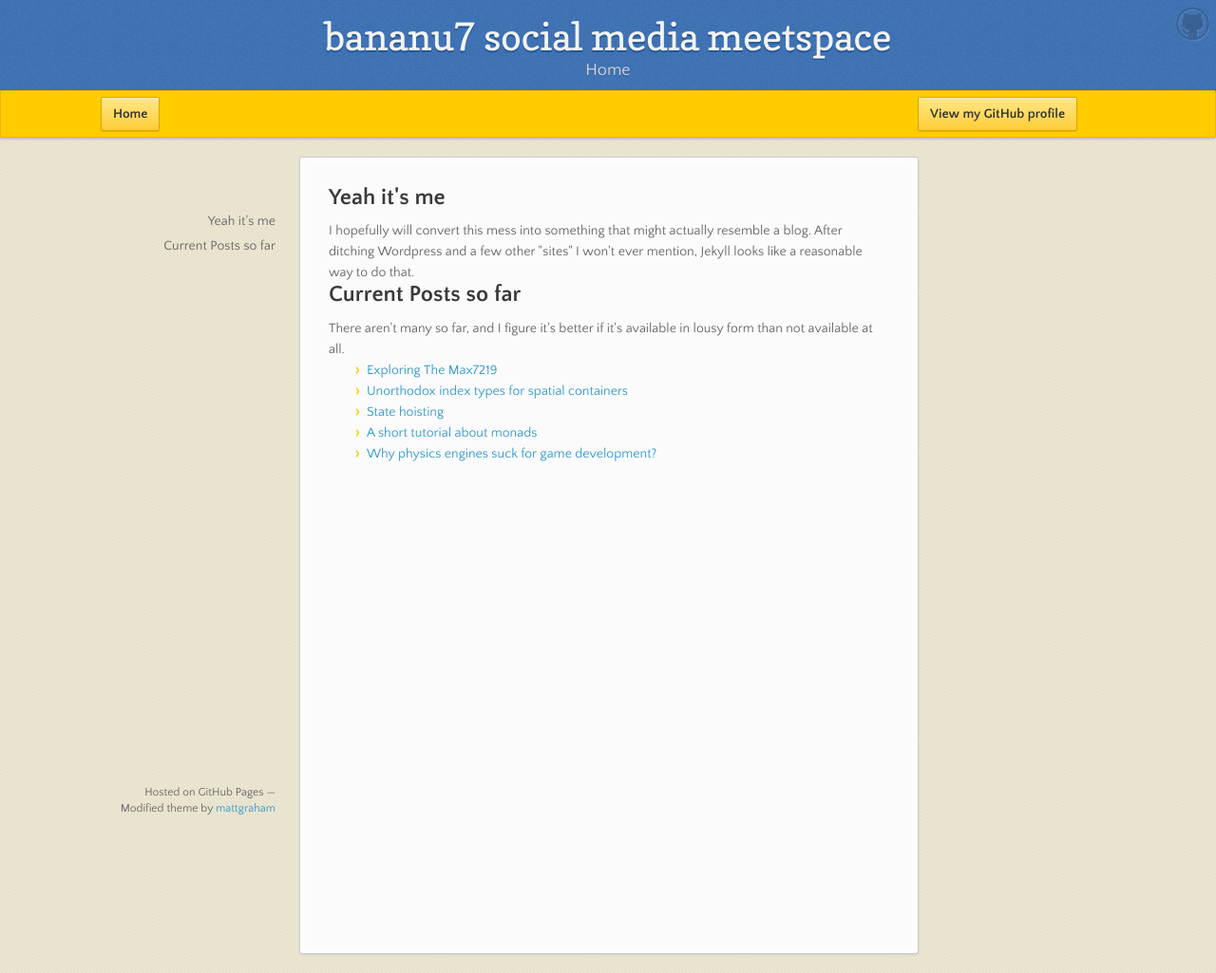
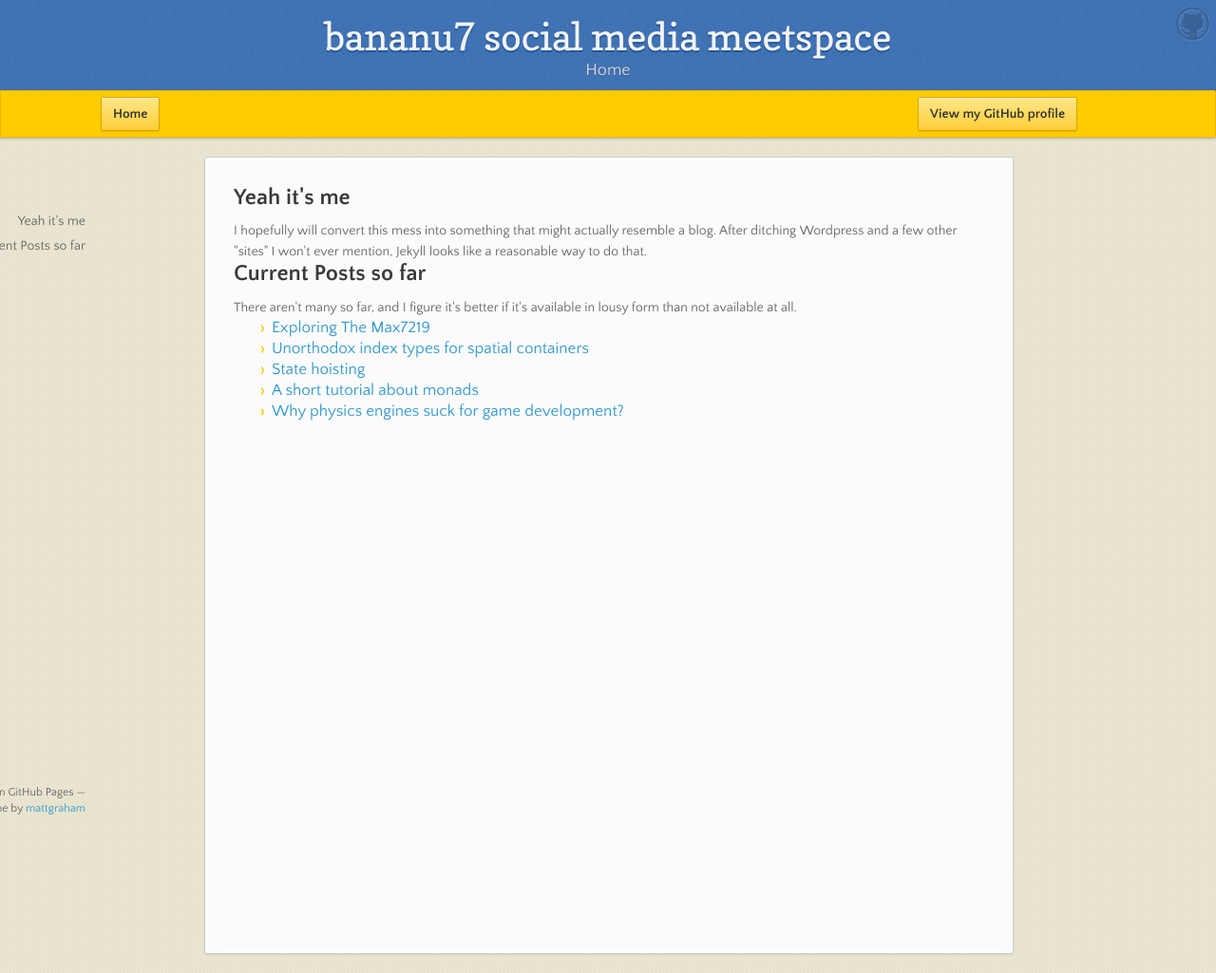
Before and after one commit to bananu7/bananu7.github.com, a Jekyll site: the page built from index.html, in a window 1280 px wide. Shown: the whole page at 95% size. Built offline with Jekyll 4.4.1, drawn with Linux system fonts in a browser that asks for light colours; nearby versions of some CDN libraries; Markdown is read by kramdown in place of the engine named in the settings.

Commit message:
Changed the overall look for bigger text and wider content

```diff
--- a/theme/stylesheets/styles.css
+++ b/theme/stylesheets/styles.css
@@ -60,6 +60,7 @@ h1, h2, h3, h4, h5, h6 {
 
 p, ul, ol, table, pre, dl {
   margin: 0 0 20px;
+  font-size: 17px;
 }
 
 h1, h2, h3 {
@@ -107,7 +108,7 @@ strong {
 }
 
 .wrapper {
-  width: 650px;
+  width: 850px;
   margin: 0 auto;
   position: relative;
 }
@@ -343,7 +344,7 @@ header p {
 }
 
 section {
-  width: 590px;
+  width: 790px;
   padding: 30px 30px 50px 30px;
   margin: 20px 0;
   position: relative;
@@ -370,7 +371,7 @@ nav {
   position: fixed;
   top: 220px;
   left: 50%;
-  margin-left: -580px;
+  margin-left: -780px;
   text-align: right;
 }
 nav ul {
@@ -404,7 +405,7 @@ footer {
   width: 180px;
   position: fixed;
   left: 50%;
-  margin-left: -530px;
+  margin-left: -730px;
   bottom: 20px;
   text-align: right;
   line-height: 16px;
```
